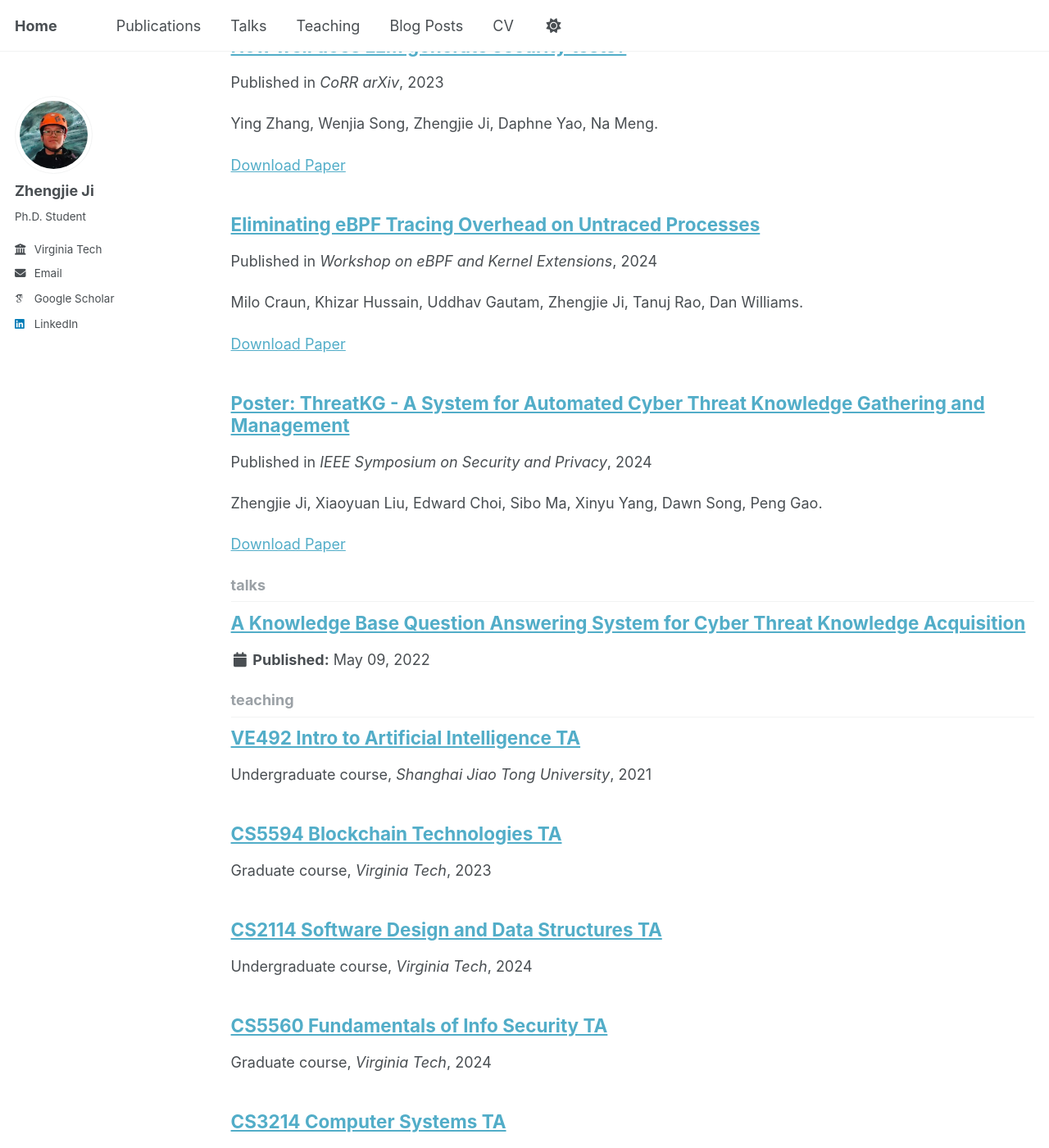
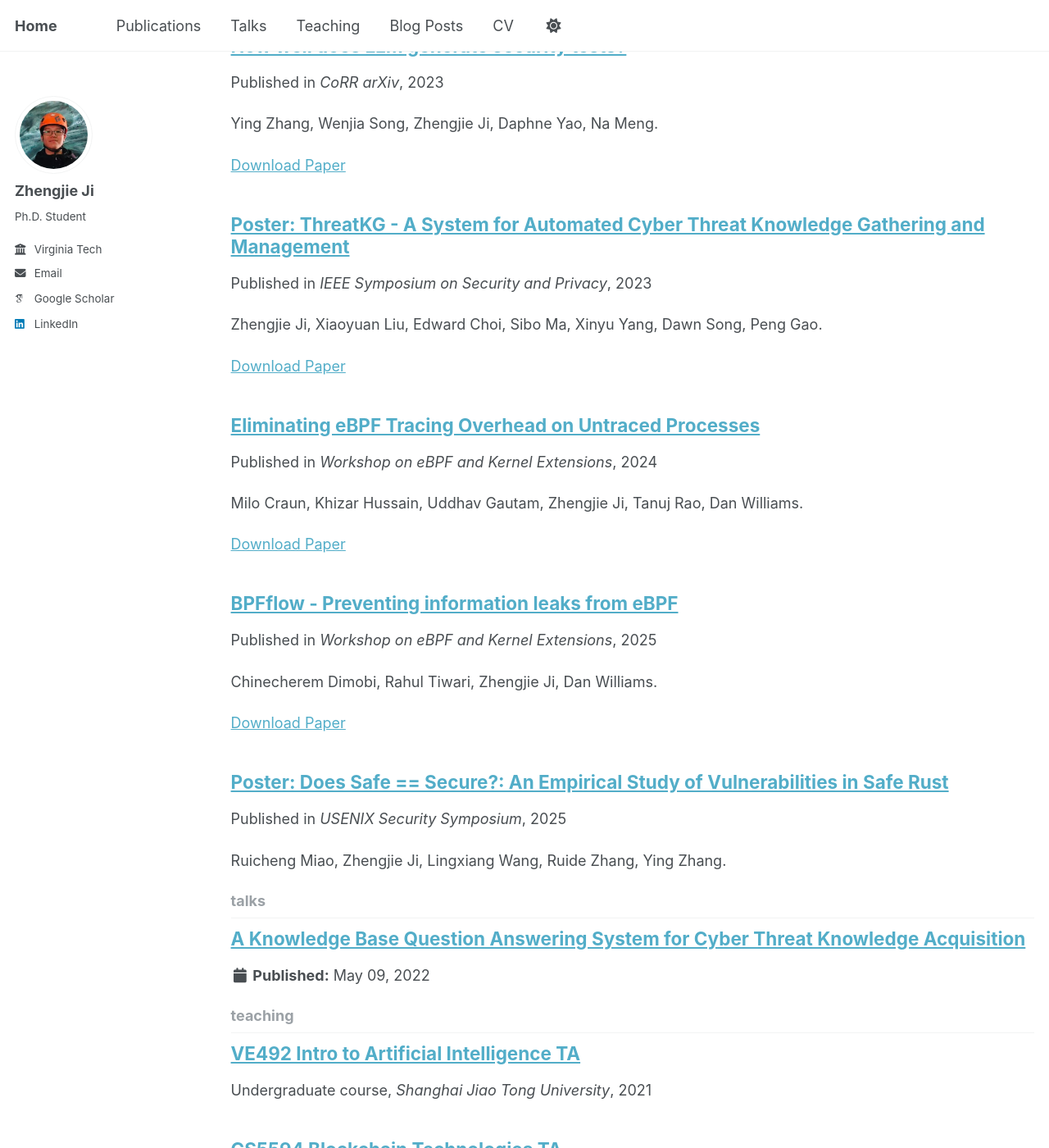
Before and after one commit to zhengjieji/zhengjieji.github.io, a Jekyll site: the page built from _pages/collection-archive.html, in a window 1280 px wide and 1400 px high, scrolled down 673 px. Shown: the whole window at 82% size. Built offline with Jekyll 4.4.1, drawn with Linux system fonts in a browser that asks for light colours; some web fonts are replaced.

Commit message:
update 20250720

```diff
--- a/_publications/2024-sp-threatkg.md
+++ b/_publications/2023-sp-threatkg.md
@@ -2,12 +2,12 @@
 title: "Poster: ThreatKG - A System for Automated Cyber Threat Knowledge Gathering and Management"
 collection: publications
 category: abstracts
-permalink: /publication/2024-sp-threatkg
+permalink: /publication/2023-sp-threatkg
 excerpt: 'Zhengjie Ji, Xiaoyuan Liu, Edward Choi, Sibo Ma, Xinyu Yang, Dawn Song, Peng Gao.'
-date: 2024-10-01
+date: 2023-10-01
 venue: 'IEEE Symposium on Security and Privacy'
 # slidesurl: 'http://academicpages.github.io/files/slides1.pdf'
-paperurl: 'http://zhengjieji.github.io/files/2024-sp-threatkg.pdf'
+paperurl: 'http://zhengjieji.github.io/files/2023-sp-threatkg.pdf'
 # bibtexurl: 'http://academicpages.github.io/files/bibtex1.bib'
 # citation: 'Your Name, You. (2009). &quot;Paper Title Number 1.&quot; <i>Journal 1</i>. 1(1).'
 ---
--- /dev/null
+++ b/_publications/2025-ebpf-bpfflow.md
@@ -0,0 +1,16 @@
+---
+title: "BPFflow - Preventing information leaks from eBPF"
+collection: publications
+category: conferences
+permalink: /publication/2025-ebpf-bpfflow
+excerpt: 'Chinecherem Dimobi, Rahul Tiwari, Zhengjie Ji, Dan Williams.'
+date: 2025-10-01
+venue: 'Workshop on eBPF and Kernel Extensions'
+# slidesurl: 'http://academicpages.github.io/files/slides1.pdf'
+paperurl: 'http://zhengjieji.github.io/files/2025-ebpf-bpfflow.pdf'
+# bibtexurl: 'http://academicpages.github.io/files/bibtex1.bib'
+# citation: 'Your Name, You. (2009). &quot;Paper Title Number 1.&quot; <i>Journal 1</i>. 1(1).'
+---
+eBPF has seen major industry adoption by enterprises to enhance observability, tracing and monitoring by hooking at different points in the kernel. However, since the kernel is a critical resource, eBPF can also pose as a threat if misused, potentially leading to privilege escalation, information leaks and more. While effective to some extent, existing mitigation strategies like interface filtering are coarse-grained and often over-restrictive.
+
+We propose BPFflow, a flexible framework for the system administrator to define policies that specify sensitive data sources, trusted sinks, and permitted flows between them. These policies are enforced by an Information Flow Control (IFC) system within the eBPF verifier to track the propagation of sensitive data to prevent unauthorized leakage to userspace or any other untrusted sinks without any runtime overhead.
--- /dev/null
+++ b/_publications/2025-usenix-rust.md
@@ -0,0 +1,16 @@
+---
+title: "Poster: Does Safe == Secure?: An Empirical Study of Vulnerabilities in Safe Rust"
+collection: publications
+category: abstracts
+# permalink: /publication/2023-sp-threatkg
+excerpt: 'Ruicheng Miao, Zhengjie Ji, Lingxiang Wang, Ruide Zhang, Ying Zhang.'
+date: 2025-10-01
+venue: 'USENIX Security Symposium'
+# slidesurl: 'http://academicpages.github.io/files/slides1.pdf'
+# paperurl: 'http://zhengjieji.github.io/files/2023-sp-threatkg.pdf'
+# bibtexurl: 'http://academicpages.github.io/files/bibtex1.bib'
+# citation: 'Your Name, You. (2009). &quot;Paper Title Number 1.&quot; <i>Journal 1</i>. 1(1).'
+---
+Rust's ownership-based, compile-time memory safety guarantees and performance characteristics have led to its adoption in security-critical systems, including in foundational cloud services, operating systems, and IoT platforms. While prior research has focused on memory bugs in unsafe Rust, the security properties of safe Rust code have received less investigation.
+
+This work presents a systematic analysis of vulnerabilities in safe Rust, based on a manually validated dataset of 135 RustSec advisories reported between 2021 and 2025. Our analysis identifies four primary risk categories. The first, logic flaws, such as inadequate input validation, can lead to vulnerabilities, including memory corruption and privilege escalation. The second category involves the misuse of dependencies, APIs, and configurations, which constitutes an attack surface with an observable increase in denial-of-service and cryptographic-failure incidents. The third category consists of compiler-related soundness issues, where aggressive optimizations can produce incorrect behavior in otherwise safe code. The fourth category involves incorrect lifetime and type annotations, which can inadvertently bypass the language's intended safety semantics. These findings show that compile-time guarantees do not eliminate run-time vulnerabilities; code designated as memory-safe is not necessarily secure. Our study sheds light on secure coding practices in safe Rust and provides pathways for compiler developers, library maintainers, and tool-chain builders to improve the security of the Rust ecosystem.
--- a/_talks/2022-icde-threatqa.md
+++ b/_talks/2022-icde-threatqa.md
@@ -2,7 +2,7 @@
 title: "A Knowledge Base Question Answering System for Cyber Threat Knowledge Acquisition"
 collection: talks
 type: "Talk"
-permalink: /talks/2024-icde-threatqa
+permalink: /talks/2022-icde-threatqa
 venue: "2022 IEEE 38th International Conference on Data Engineering (ICDE)"
 date: 9 May 2022
 location: "Kuala Lumpur, Malaysia"
```
Also changed, not shown: 2 other files.
